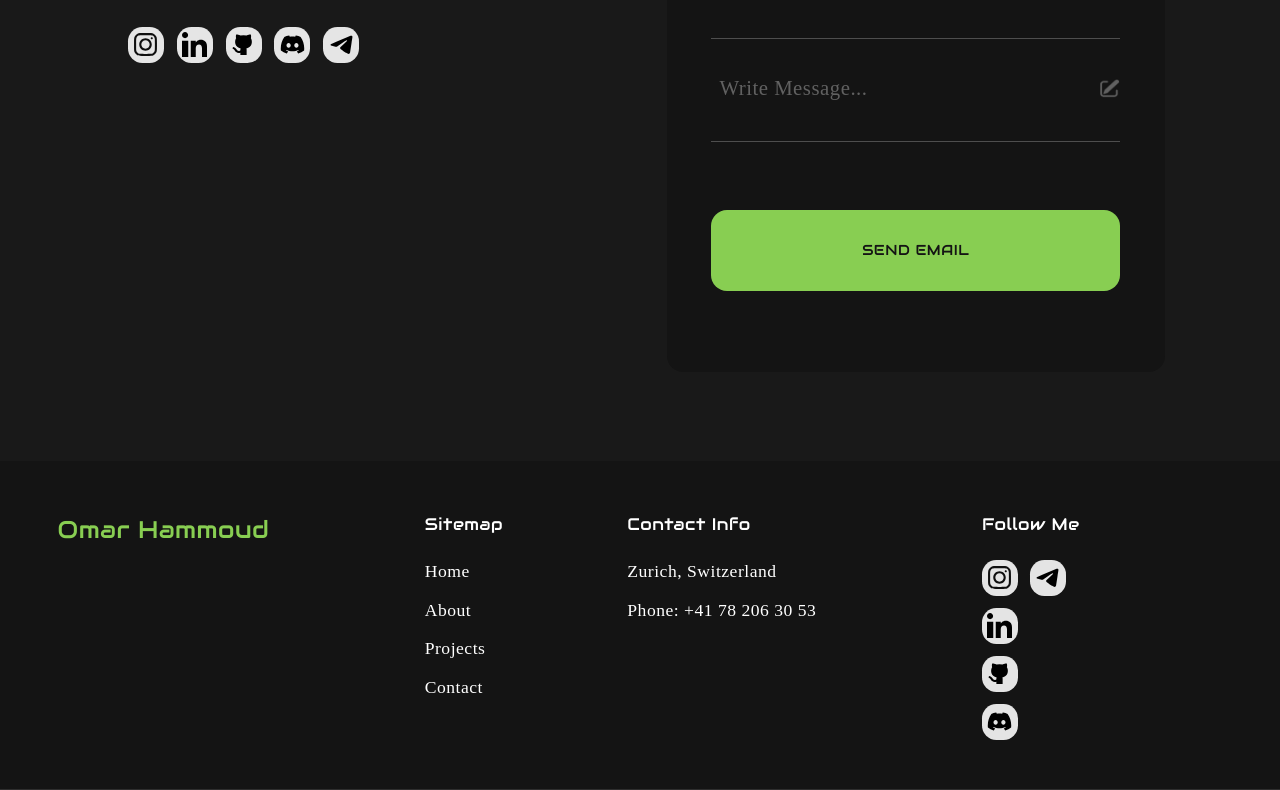
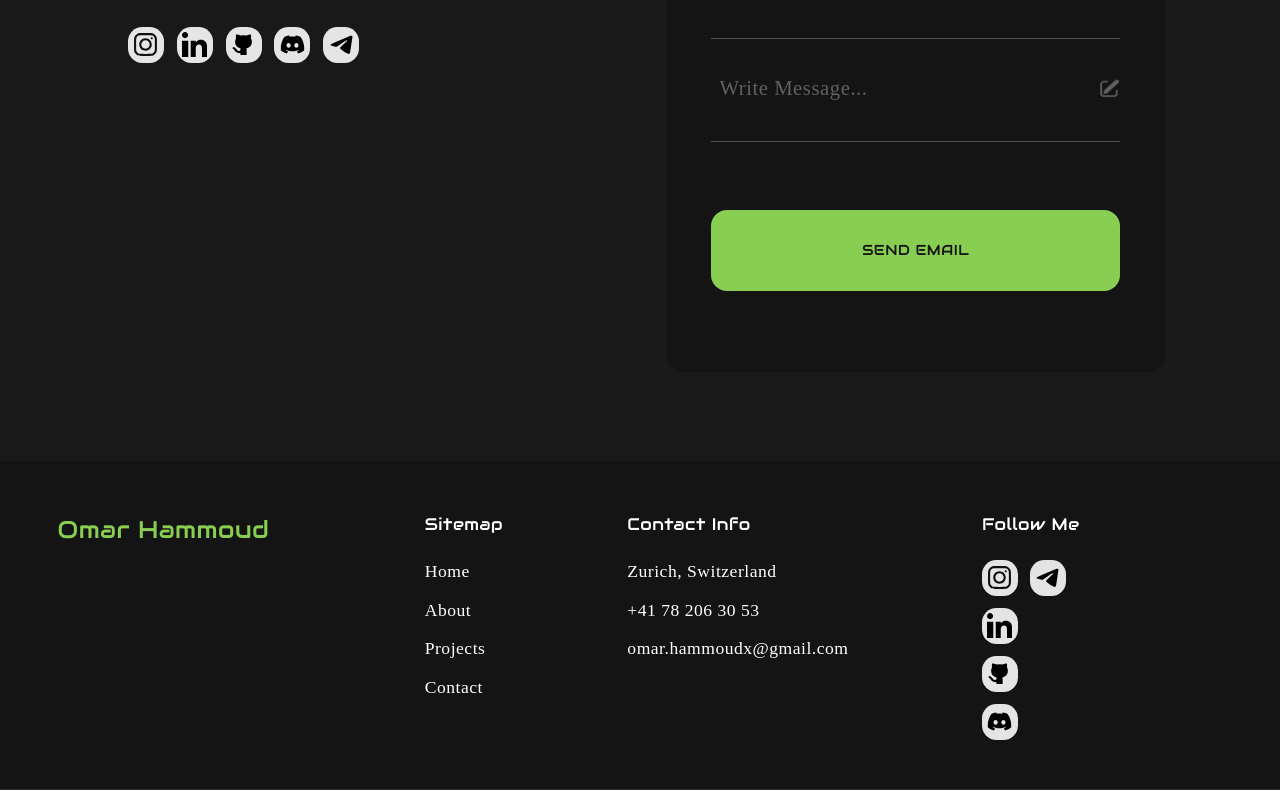
Before and after one commit to ohamz/omar-hammoud, a React (Vite) app: page / in a window 1280 px wide. Shown: the part 3685-4475 px from the top of the page. Built offline with nearby package versions, Linux system fonts and the light colour scheme; a web font is replaced by a local one.

Commit message:
fix footer

```diff
--- a/src/components/Footer.jsx
+++ b/src/components/Footer.jsx
@@ -22,7 +22,8 @@ function Footer() {
       <div className="footer-section">
         <h3>contact info</h3>
         <p className="footer-txt">zurich, switzerland</p>
-        <p className="footer-txt">phone: +41 78 206 30 53</p>
+        <p className="footer-txt">+41 78 206 30 53</p>
+        <p className="footer-txt"><span>omar.hammoudx@gmail.com</span></p>
       </div>
       <div className="footer-section">
         <h3>follow me</h3>
--- a/src/css/Footer.css
+++ b/src/css/Footer.css
@@ -1,8 +1,12 @@
-.footer-txt {
+.footer-txt, .footer-txt > span {
   color: var(--white-1);
   font-size: 1.1rem;
   font-family: "Genos";
   text-decoration: none;
+}
+
+.footer-txt > span {
+  text-transform: none;
 }
 
 .footer-logo {
```
